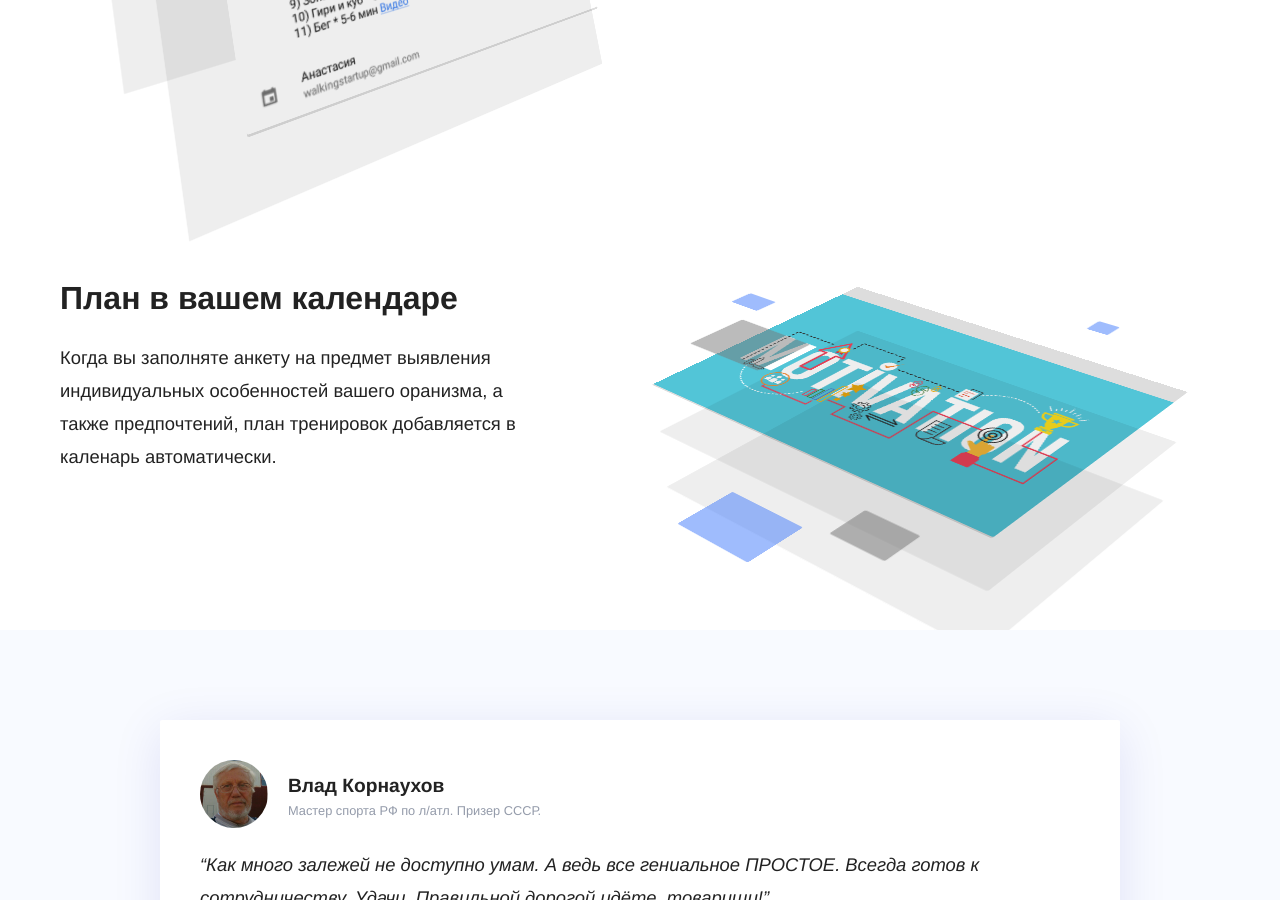
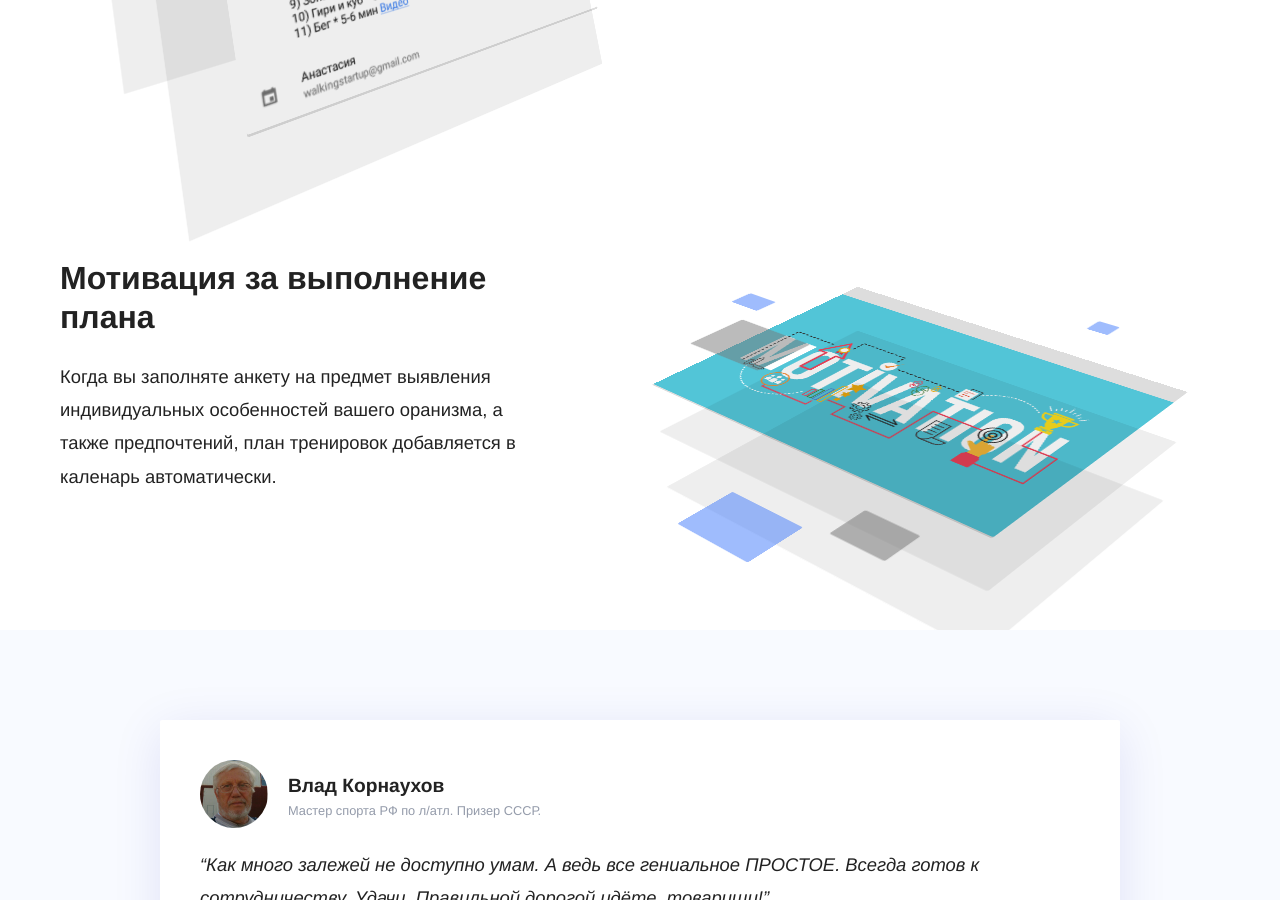
Before and after one commit to RakhimyanTim/adroholic.github.io, a Jekyll site: the page built from pages/index.html, in a window 1280 px wide and 900 px high, scrolled down 2247 px. Built offline with Jekyll 4.4.1, drawn with Linux system fonts in a browser that asks for light colours; some web fonts are replaced.

Commit message:
Update index.html

```diff
--- a/pages/index.html
+++ b/pages/index.html
@@ -13,7 +13,7 @@ header_class: "landing"
 
   {% include components/home-page/content-image.html image="editing" heading="Наглядный план" content_markdown="Видео и картинки делают ваш план более ярким и помогают быстрее ориентироваться в упражнениях." %}
 
-  {% include components/home-page/content-image.html image="tools" heading="План в вашем календаре" content_markdown="Когда вы заполняте анкету на предмет выявления индивидуальных особенностей вашего оранизма, а также предпочтений, план тренировок добавляется в каленарь автоматически." %}
+  {% include components/home-page/content-image.html image="tools" heading="Мотивация за выполнение плана" content_markdown="Когда вы заполняте анкету на предмет выявления индивидуальных особенностей вашего оранизма, а также предпочтений, план тренировок добавляется в каленарь автоматически." %}
 </div>
 
 {% assign case = site.case_studies | where: "name", "Netflix" | first %}
```
